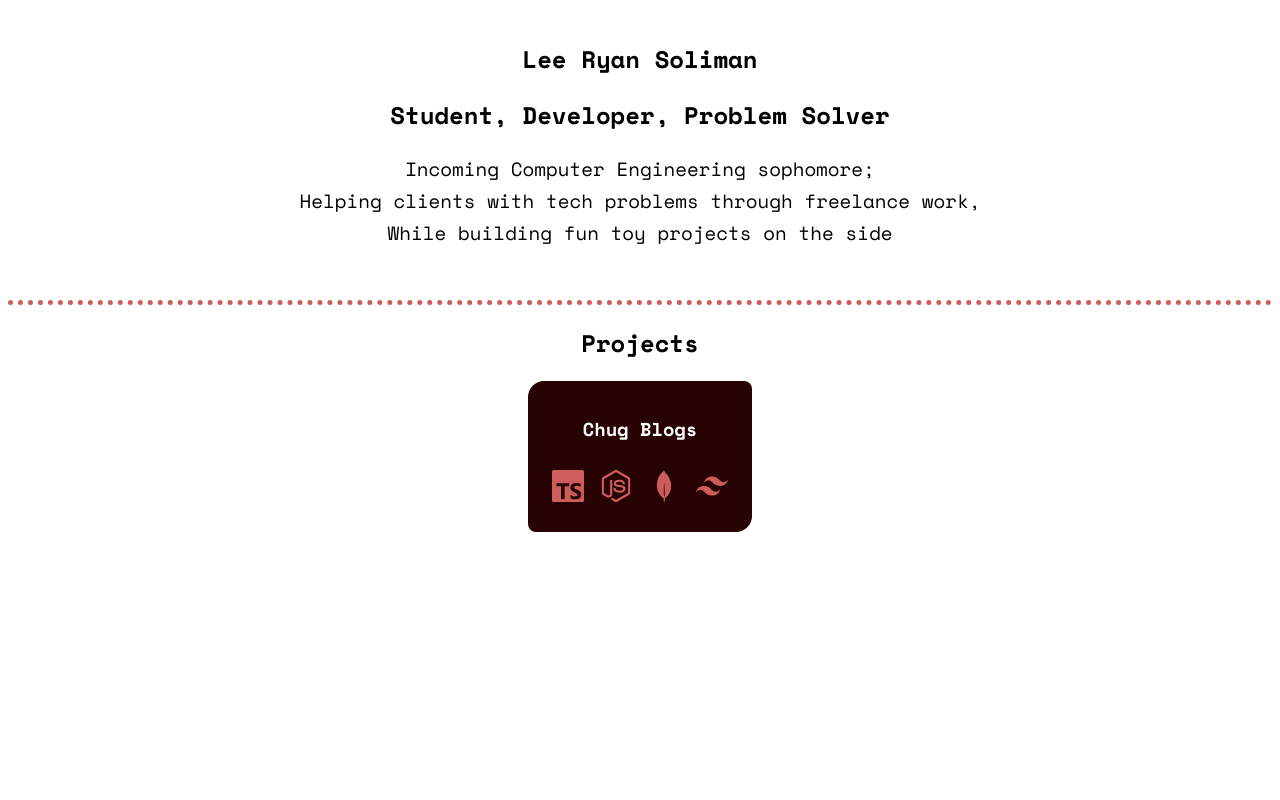
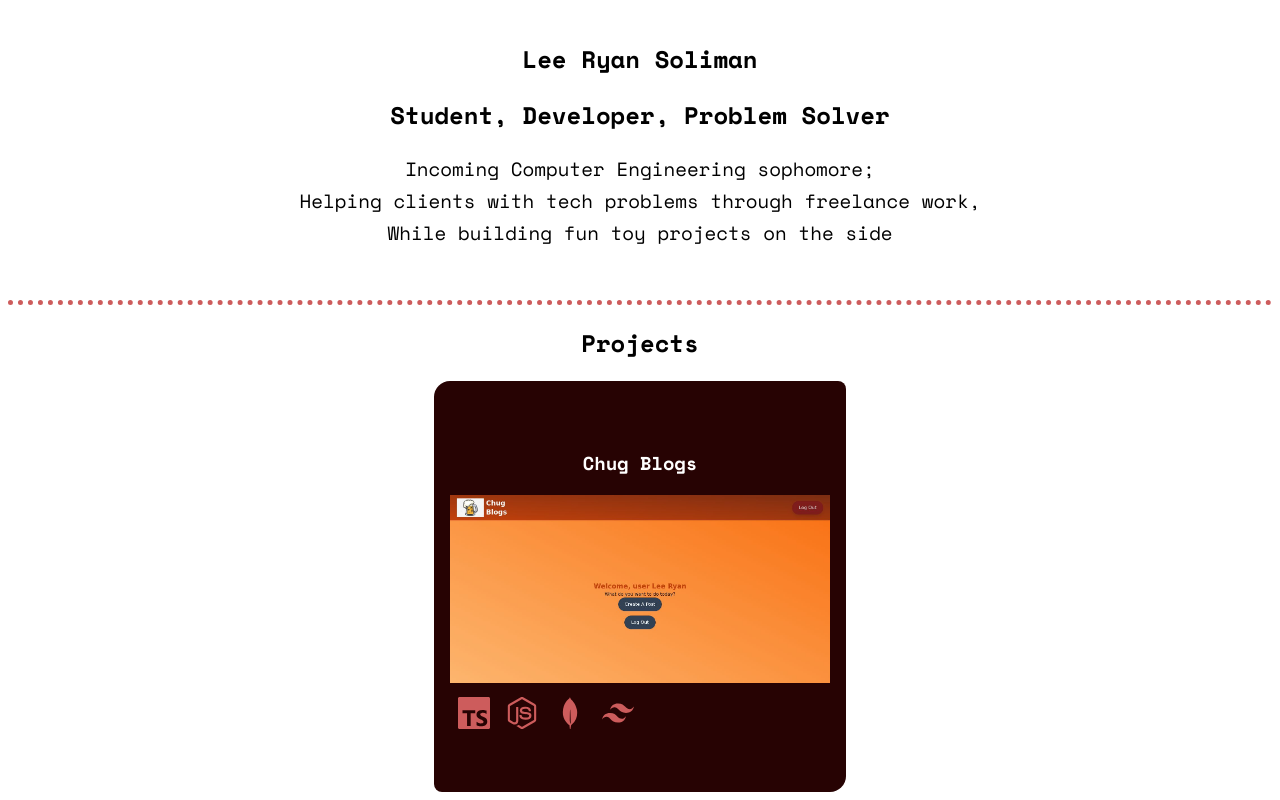
Before and after one commit to ryesgit/portfolio, a React (Vite) app: page / in a window 1280 px wide. Shown: the part 398-1198 px from the top of the page. Before the commit the page ends 938 px from the top, so only its background shows below. Built offline with nearby package versions, Linux system fonts and the light colour scheme; the HTML template or start-up script is replaced by a standard one; a web font is replaced by a local one.

Commit message:
Add slideshow of images to Project Cards

```diff
--- a/src/components/ui/ProjectCard/ProjectCard.css
+++ b/src/components/ui/ProjectCard/ProjectCard.css
@@ -1,4 +1,10 @@
 section {
+    display: flex;
+    flex-direction: column;
+    justify-content: center;
+    overflow: hidden;
+    aspect-ratio: 1/1;
+    max-width: 30%;
     color: white;
     padding: 1rem;
     background-color: rgb(39, 3, 3);
@@ -6,6 +12,12 @@ section {
     text-align: center;
 }
 
-#technology {
+#technologies {
     display: flex;
 }
+
+@media screen and (max-width: 600px) {
+    section {
+        max-width: 80%;
+    }
+}
--- a/src/components/ui/ProjectCard/index.tsx
+++ b/src/components/ui/ProjectCard/index.tsx
@@ -1,13 +1,16 @@
 import { ReactNode } from "react";
 import RedIcon from "../RedIcon/index";
 import "./ProjectCard.css";
+import Slideshow from "../Slideshow/index";
 
 const ProjectCard = ({ title, images, technologiesUsed, key } : { title: string, images?: string[], technologiesUsed:ReactNode[], key: string }) => {
   return (
     <section key={key}>
         <h3>{title}</h3>
 
-        <div id="technology">
+        <Slideshow images={images!}/>
+
+        <div id="technologies">
             {
                 technologiesUsed.map((technology, index) => {
                     return (
--- /dev/null
+++ b/src/components/ui/Slideshow/Slideshow.css
@@ -0,0 +1,3 @@
+img {
+    width: 100%;
+}
--- /dev/null
+++ b/src/components/ui/Slideshow/index.tsx
@@ -0,0 +1,44 @@
+import { AnimatePresence, motion } from "framer-motion";
+import { useState, useEffect } from "react";
+import "./Slideshow.css";
+
+const Slideshow = ({ images }: { images: string[] }) => {
+    const slides = images;
+    const [active, setActive] = useState(1);
+
+    const next = () => setActive(active < slides.length ? active + 1 : 1);
+
+    useEffect(() => {
+        setTimeout(() => {
+            next();
+        }, 3000);
+    }, [active, next]);
+
+    return (
+        <div>
+            <AnimatePresence>
+                {slides.map((slide) => {
+                return <Slide slide={slide} isActive={slides.indexOf(slide) === active % slides.length} />;
+                })}
+            </AnimatePresence>
+        </div>
+    )
+}
+
+const Slide = ({ slide, isActive }: { slide: string, isActive: boolean }) => {
+    if(isActive) {
+        return (
+            <motion.div
+            initial={{ x: 300, opacity: 0 }}
+            animate={{ x: 0, opacity: 1 }}
+            exit={{ x: -300, opacity: 0 }}
+            >
+                <img src={slide} />
+            </motion.div>
+        );
+    }
+
+    return null;
+};
+
+export default Slideshow;
```
